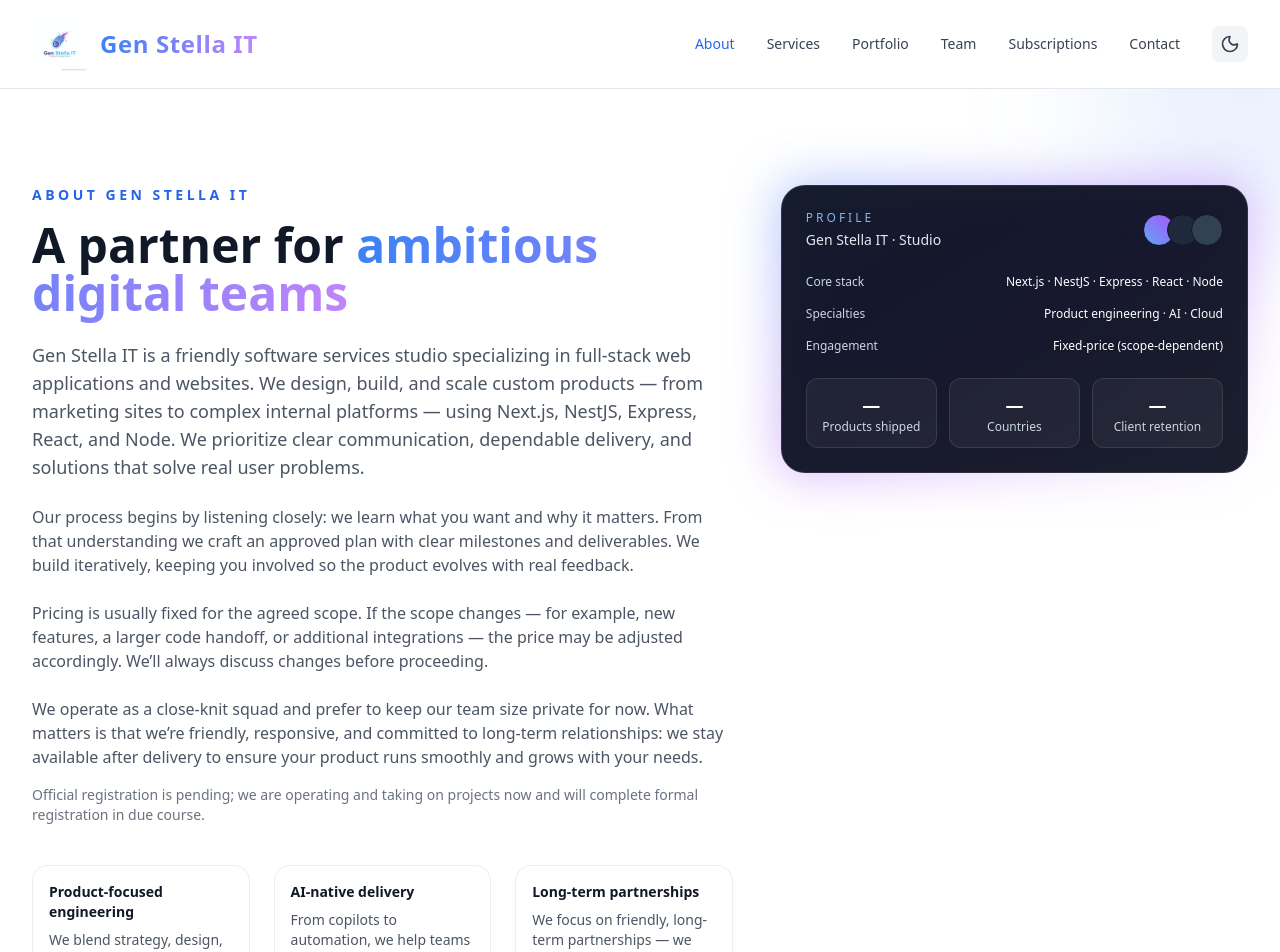
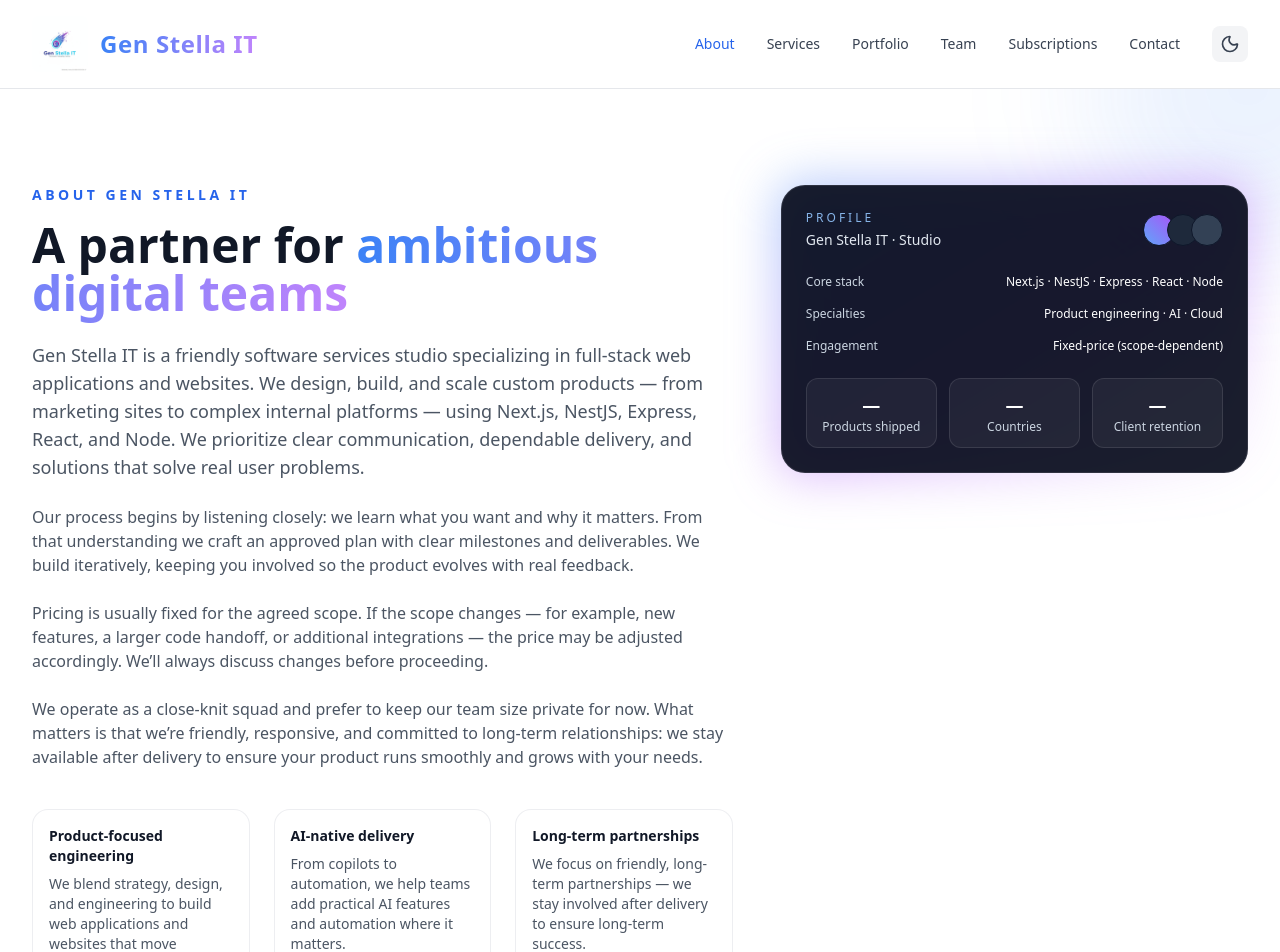
Before and after one commit to Samin-Yasar01/Gen-Stella-IT, a Next.js app in the folder gen-stella-protfolio/: page /about in a window 1280 px wide. Shown: the top 952 px of the page. Built offline with nearby package versions, Linux system fonts and the light colour scheme.

Commit message:
refactor(about): remove outdated registration notice from About page

```diff
--- a/gen-stella-protfolio/app/about/page.tsx
+++ b/gen-stella-protfolio/app/about/page.tsx
@@ -89,11 +89,6 @@ export default function AboutPage() {
                 We operate as a close-knit squad and prefer to keep our team size private for now. What matters is that we’re
                 friendly, responsive, and committed to long-term relationships: we stay available after delivery to ensure
                 your product runs smoothly and grows with your needs.
-              </p>
-
-              <p className="text-sm text-gray-500 mt-4">
-                Official registration is pending; we are operating and taking on projects now and will complete formal
-                registration in due course.
               </p>
 
               <div className="mt-10 grid sm:grid-cols-3 gap-6">
```
